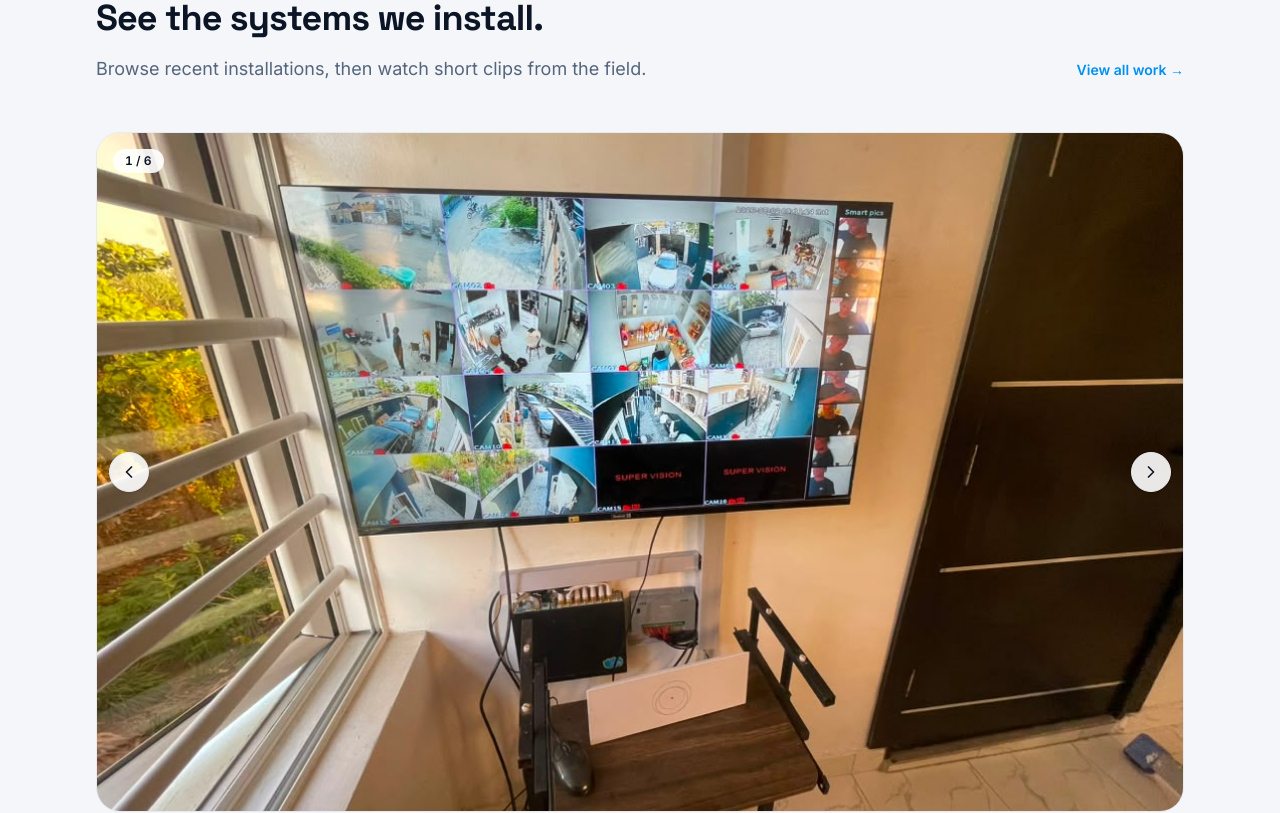
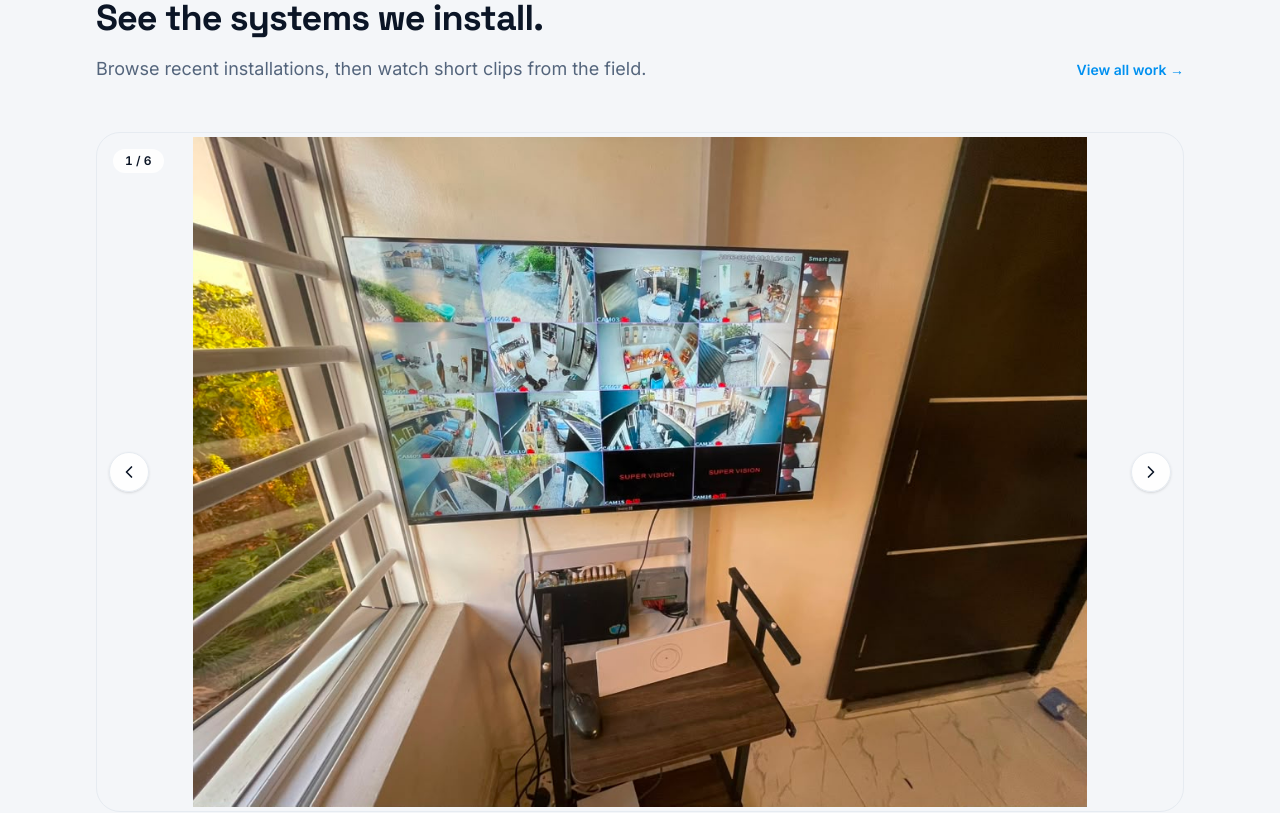
Before and after one commit to arakunle22/zenith-wills-technologies, a Next.js app: page / in a window 1280 px wide. Shown: the part 1780-2593 px from the top of the page. Built offline with nearby package versions, Linux system fonts and the light colour scheme.

Commit message:
feat: show full uncropped photos in the work carousel

```diff
--- a/src/components/work-carousel.tsx
+++ b/src/components/work-carousel.tsx
@@ -1,8 +1,8 @@
 "use client";
-import { useState, useCallback } from "react";
+import { useRef, useState, useCallback } from "react";
 import Image from "next/image";
 import { AnimatePresence, motion } from "motion/react";
-import { ChevronLeft, ChevronRight } from "lucide-react";
+import { ChevronLeft, ChevronRight, Maximize2 } from "lucide-react";
 import { cn } from "@/lib/utils";
 
 export type CarouselItem = { src: string; alt: string };
@@ -10,17 +10,21 @@ export type CarouselItem = { src: string; alt: string };
 export function WorkCarousel({
   items,
   className,
+  onImageClick,
 }: {
   items: readonly CarouselItem[];
   className?: string;
+  onImageClick?: (item: CarouselItem) => void;
 }) {
   const [index, setIndex] = useState(0);
+  const moved = useRef(false);
   const go = useCallback(
     (d: number) => setIndex((i) => (i + d + items.length) % items.length),
     [items.length],
   );
 
   if (!items.length) return null;
+  const current = items[index];
 
   return (
     <div className={cn("relative", className)}>
@@ -35,18 +39,32 @@ export function WorkCarousel({
             drag="x"
             dragConstraints={{ left: 0, right: 0 }}
             dragElastic={0.4}
+            onDragStart={() => {
+              moved.current = false;
+            }}
+            onDrag={(_, info) => {
+              if (Math.abs(info.offset.x) > 8) moved.current = true;
+            }}
             onDragEnd={(_, info) => {
               if (info.offset.x < -70) go(1);
               else if (info.offset.x > 70) go(-1);
             }}
-            className="absolute inset-0 z-0 cursor-grab active:cursor-grabbing"
+            onClick={() => {
+              if (!moved.current) onImageClick?.(current);
+            }}
+            className={cn(
+              "absolute inset-0 z-0",
+              onImageClick
+                ? "cursor-zoom-in"
+                : "cursor-grab active:cursor-grabbing",
+            )}
           >
             <Image
-              src={items[index].src}
-              alt={items[index].alt}
+              src={current.src}
+              alt={current.alt}
               fill
               sizes="(max-width: 640px) 100vw, 900px"
-              className="object-cover"
+              className="object-contain p-1"
               draggable={false}
               priority={index === 0}
             />
@@ -71,6 +89,16 @@ export function WorkCarousel({
         >
           <ChevronRight className="h-5 w-5" />
         </button>
+
+        {onImageClick && (
+          <button
+            onClick={() => onImageClick(current)}
+            aria-label="View full image"
+            className="absolute bottom-3 right-3 z-10 flex h-10 w-10 items-center justify-center rounded-full bg-white/90 text-ink shadow-sm transition hover:bg-white hover:text-primary"
+          >
+            <Maximize2 className="h-5 w-5" />
+          </button>
+        )}
       </div>
 
       <div className="mt-4 flex justify-center gap-2">
```
